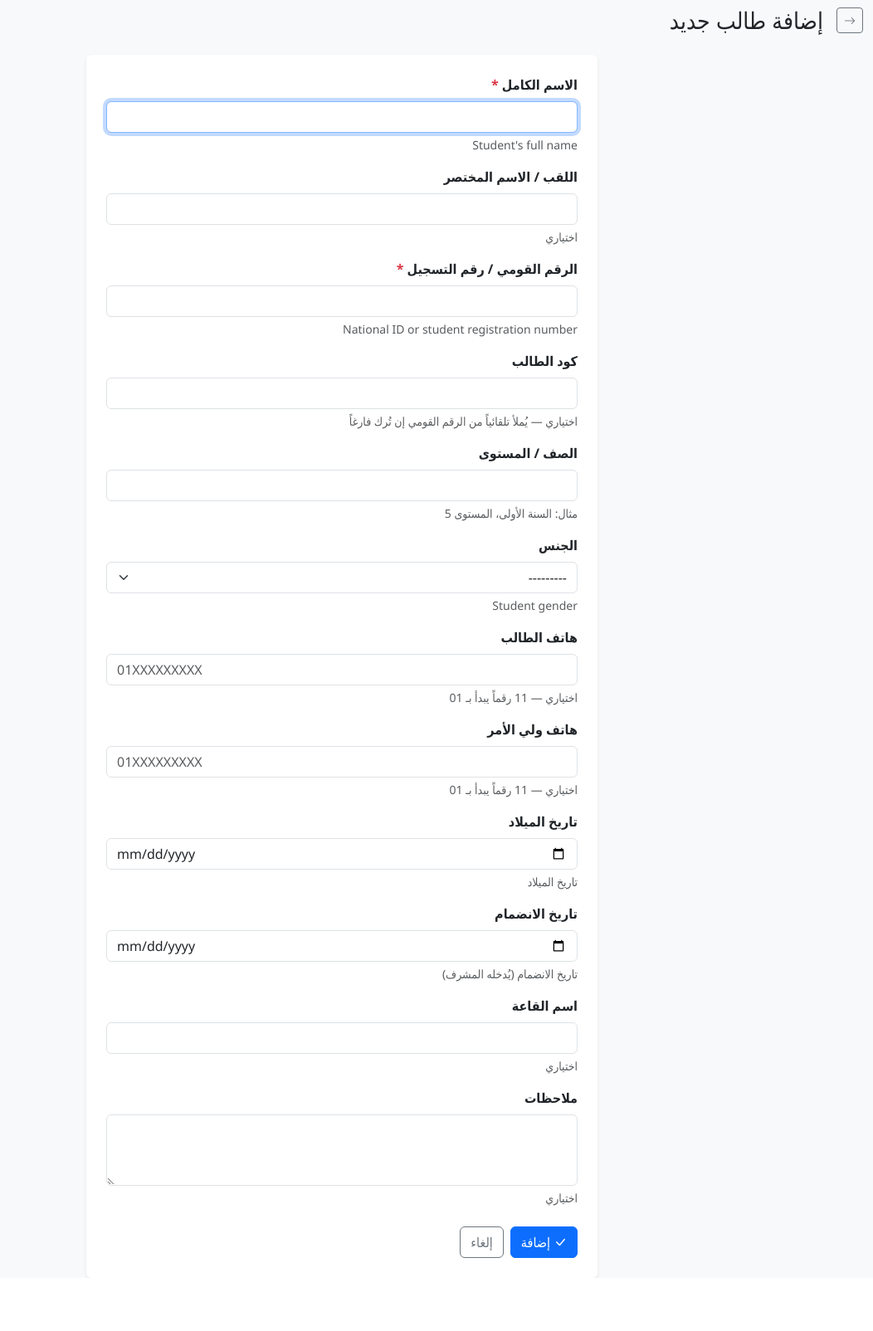
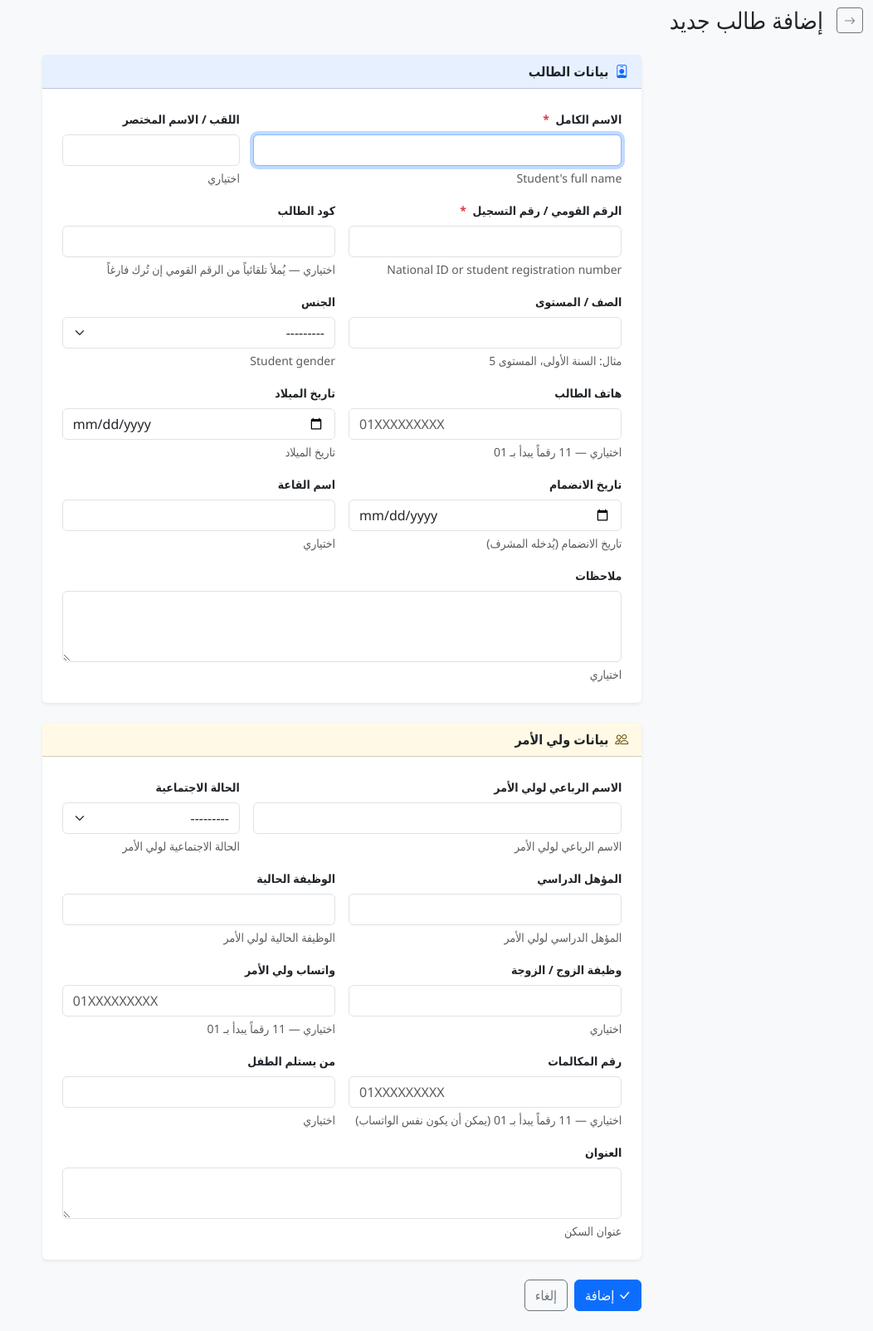
Before and after one commit to eyadfattah23/QR-code-attendance-system, a Django app: page /portal/admin/students/create/ in a window 1280 px wide. Shown: the part 56-1660 px from the top of the page at 83% size, without its empty margins (228-1280 px from the left). Before the commit the page ends 1596 px from the top, so only its background shows below. Run offline with Django 5.2, Linux system fonts and the light colour scheme; a user stored in the database is signed in; tables that the repository leaves empty hold one stand-in row (values such as "Sample post"); some libraries are stand-ins or nearby versions.

Commit message:
feat(student): Add parent/guardian fields to student model and forms

```diff
--- a/admin_portal/forms.py
+++ b/admin_portal/forms.py
@@ -19,6 +19,10 @@ class StudentForm(forms.ModelForm):
             'full_name', 'nickname', 'national_id', 'student_code',
             'grade', 'gender', 'phone', 'parent_phone',
             'date_of_birth', 'joining_date', 'hall_name', 'notes',
+            # Parent / Guardian
+            'parent_full_name', 'parent_qualification', 'parent_job',
+            'parent_calls_phone', 'parent_marital_status', 'parent_spouse_job',
+            'parent_address', 'child_pickup_person',
         ]
         labels = {
             'full_name': 'الاسم الكامل',
@@ -28,20 +32,31 @@ class StudentForm(forms.ModelForm):
             'grade': 'الصف / المستوى',
             'gender': 'الجنس',
             'phone': 'هاتف الطالب',
-            'parent_phone': 'هاتف ولي الأمر',
+            'parent_phone': 'واتساب ولي الأمر',
             'date_of_birth': 'تاريخ الميلاد',
             'joining_date': 'تاريخ الانضمام',
             'hall_name': 'اسم القاعة',
             'notes': 'ملاحظات',
+            'parent_full_name': 'الاسم الرباعي لولي الأمر',
+            'parent_qualification': 'المؤهل الدراسي',
+            'parent_job': 'الوظيفة الحالية',
+            'parent_calls_phone': 'رقم المكالمات',
+            'parent_marital_status': 'الحالة الاجتماعية',
+            'parent_spouse_job': 'وظيفة الزوج / الزوجة',
+            'parent_address': 'العنوان',
+            'child_pickup_person': 'من يستلم الطفل',
         }
         help_texts = {
             'student_code': 'اختياري — يُملأ تلقائياً من الرقم القومي إن تُرك فارغاً',
             'grade': 'مثال: السنة الأولى، المستوى 5',
             'phone': 'اختياري — 11 رقماً يبدأ بـ 01',
             'parent_phone': 'اختياري — 11 رقماً يبدأ بـ 01',
+            'parent_calls_phone': 'اختياري — 11 رقماً يبدأ بـ 01 (يمكن أن يكون نفس الواتساب)',
             'nickname': 'اختياري',
             'hall_name': 'اختياري',
             'notes': 'اختياري',
+            'parent_spouse_job': 'اختياري',
+            'child_pickup_person': 'اختياري',
         }
         widgets = {
             'full_name': forms.TextInput(attrs={'class': 'form-control', 'autofocus': True}),
@@ -56,6 +71,14 @@ class StudentForm(forms.ModelForm):
             'joining_date': forms.DateInput(attrs={'class': 'form-control', 'type': 'date'}),
             'hall_name': forms.TextInput(attrs={'class': 'form-control'}),
             'notes': forms.Textarea(attrs={'class': 'form-control', 'rows': 3}),
+            'parent_full_name': forms.TextInput(attrs={'class': 'form-control'}),
+            'parent_qualification': forms.TextInput(attrs={'class': 'form-control'}),
+            'parent_job': forms.TextInput(attrs={'class': 'form-control'}),
+            'parent_calls_phone': forms.TextInput(attrs={'class': 'form-control', 'dir': 'ltr', 'placeholder': '01XXXXXXXXX'}),
+            'parent_marital_status': forms.Select(attrs={'class': 'form-select'}),
+            'parent_spouse_job': forms.TextInput(attrs={'class': 'form-control'}),
+            'parent_address': forms.Textarea(attrs={'class': 'form-control', 'rows': 2}),
+            'child_pickup_person': forms.TextInput(attrs={'class': 'form-control'}),
         }
         error_messages = {
             'full_name': {
--- /dev/null
+++ b/templates/admin_portal/_form_field.html
@@ -0,0 +1,15 @@
+<div class="{{ col|default:'col-12' }}">
+    <label for="{{ field.id_for_label }}" class="form-label fw-semibold small">
+        {{ field.label }}
+        {% if field.field.required %}<span class="text-danger ms-1" title="مطلوب">*</span>{% endif %}
+    </label>
+    {{ field }}
+    {% if field.help_text %}
+    <div class="form-text text-muted">{{ field.help_text }}</div>
+    {% endif %}
+    {% for error in field.errors %}
+    <div class="invalid-feedback d-block">
+        <i class="bi bi-exclamation-circle me-1"></i>{{ error }}
+    </div>
+    {% endfor %}
+</div>
--- a/templates/admin_portal/student_form.html
+++ b/templates/admin_portal/student_form.html
@@ -14,53 +14,73 @@
     </div>
 
     <div class="row justify-content-center">
-        <div class="col-lg-6 col-md-8">
-            <div class="card border-0 shadow-sm">
-                <div class="card-body p-4">
+        <div class="col-lg-7 col-md-9">
+
+            {% if form.non_field_errors %}
+            <div class="alert alert-danger mb-3">
+                {% for error in form.non_field_errors %}<div>{{ error }}</div>{% endfor %}
+            </div>
+            {% endif %}
+
             <form method="post" novalidate>
                 {% csrf_token %}
 
-                        {% for field in form %}
-                        <div class="mb-3">
-                            <label for="{{ field.id_for_label }}" class="form-label fw-semibold">
-                                {{ field.label }}
-                                {% if field.field.required %}
-                                <span class="text-danger" title="مطلوب">*</span>
-                                {% endif %}
-                            </label>
-                            {{ field }}
-                            {% if field.help_text %}
-                            <div class="form-text text-muted">{{ field.help_text }}</div>
-                            {% endif %}
-                            {% for error in field.errors %}
-                            <div class="invalid-feedback d-block">
-                                <i class="bi bi-exclamation-circle me-1"></i>{{ error }}
+                {% with fc=form %}
+
+                <!-- ── بيانات الطالب الأساسية ───────────────────── -->
+                <div class="card border-0 shadow-sm mb-4">
+                    <div class="card-header bg-primary bg-opacity-10 fw-semibold">
+                        <i class="bi bi-person-badge me-2 text-primary"></i>بيانات الطالب
                     </div>
-                            {% endfor %}
+                    <div class="card-body p-4">
+                        <div class="row g-3">
+                            {% include "admin_portal/_form_field.html" with field=fc.full_name col="col-md-8" %}
+                            {% include "admin_portal/_form_field.html" with field=fc.nickname col="col-md-4" %}
+                            {% include "admin_portal/_form_field.html" with field=fc.national_id col="col-md-6" %}
+                            {% include "admin_portal/_form_field.html" with field=fc.student_code col="col-md-6" %}
+                            {% include "admin_portal/_form_field.html" with field=fc.grade col="col-md-6" %}
+                            {% include "admin_portal/_form_field.html" with field=fc.gender col="col-md-6" %}
+                            {% include "admin_portal/_form_field.html" with field=fc.phone col="col-md-6" %}
+                            {% include "admin_portal/_form_field.html" with field=fc.date_of_birth col="col-md-6" %}
+                            {% include "admin_portal/_form_field.html" with field=fc.joining_date col="col-md-6" %}
+                            {% include "admin_portal/_form_field.html" with field=fc.hall_name col="col-md-6" %}
+                            {% include "admin_portal/_form_field.html" with field=fc.notes col="col-12" %}
                         </div>
-                        {% endfor %}
+                    </div>
+                </div>
 
-                        {% if form.non_field_errors %}
-                        <div class="alert alert-danger">
-                            {% for error in form.non_field_errors %}
-                            <div>{{ error }}</div>
-                            {% endfor %}
+                <!-- ── بيانات ولي الأمر ─────────────────────────── -->
+                <div class="card border-0 shadow-sm mb-4">
+                    <div class="card-header bg-warning bg-opacity-10 fw-semibold">
+                        <i class="bi bi-people me-2 text-warning-emphasis"></i>بيانات ولي الأمر
                     </div>
-                        {% endif %}
+                    <div class="card-body p-4">
+                        <div class="row g-3">
+                            {% include "admin_portal/_form_field.html" with field=fc.parent_full_name col="col-md-8" %}
+                            {% include "admin_portal/_form_field.html" with field=fc.parent_marital_status col="col-md-4" %}
+                            {% include "admin_portal/_form_field.html" with field=fc.parent_qualification col="col-md-6" %}
+                            {% include "admin_portal/_form_field.html" with field=fc.parent_job col="col-md-6" %}
+                            {% include "admin_portal/_form_field.html" with field=fc.parent_spouse_job col="col-md-6" %}
+                            {% include "admin_portal/_form_field.html" with field=fc.parent_phone col="col-md-6" %}
+                            {% include "admin_portal/_form_field.html" with field=fc.parent_calls_phone col="col-md-6" %}
+                            {% include "admin_portal/_form_field.html" with field=fc.child_pickup_person col="col-md-6" %}
+                            {% include "admin_portal/_form_field.html" with field=fc.parent_address col="col-12" %}
+                        </div>
+                    </div>
+                </div>
 
-                        <div class="d-flex gap-2 mt-4">
+                {% endwith %}
+
+                <div class="d-flex gap-2 mb-4">
                     <button type="submit" class="btn btn-primary">
                         <i class="bi bi-check-lg me-1"></i>{{ submit_label }}
                     </button>
                     <a href="{% url 'admin_portal:student_list' %}" class="btn btn-outline-secondary">إلغاء</a>
                 </div>
             </form>
-                </div>
-            </div>
 
             {% if student %}
-            <!-- Metadata card for edit mode -->
-            <div class="card border-0 shadow-sm mt-3">
+            <div class="card border-0 shadow-sm mb-4">
                 <div class="card-body py-2 px-4">
                     <small class="text-muted">
                         <i class="bi bi-qr-code me-1"></i>UUID: <code>{{ student.id }}</code>
@@ -73,6 +93,7 @@
                 </div>
             </div>
             {% endif %}
+
         </div>
     </div>
 </div>
```
Also changed, not shown: core/models.py (+61 -2 lines), templates/admin_portal/student_detail.html (+46 -3 lines), core/migrations/0008_student_parent_fields.py (added). Lines whose indentation alone changed are shown as unchanged.
